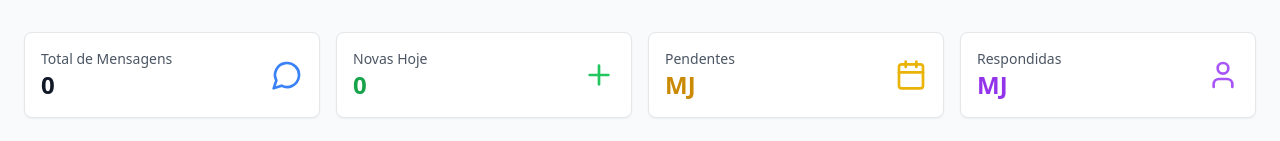
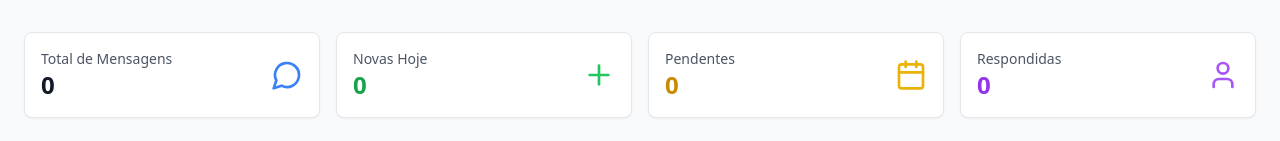
Before and after one commit to agrosmart030-lgtm/AgroSmart, a React (Vite) app in the folder frontend/: page /admin/FaqAdmin in a window 1280 px wide. Shown: the part 180-321 px from the top of the page. Built offline with nearby package versions, Linux system fonts and the light colour scheme; no server answers.

Commit message:
feat: template e configuração inicial da pagina FaQ 2

```diff
--- a/frontend/src/componentes/admin/faqAdmin/CartoesEstatisticasFaq.jsx
+++ b/frontend/src/componentes/admin/faqAdmin/CartoesEstatisticasFaq.jsx
@@ -3,6 +3,8 @@ import { MessageCircle, Plus, Calendar, User } from "lucide-react";
 
 const CartoesEstatisticasFaq = ({ faqs }) => {
   const total = faqs.length;
+  const pendentes = faqs.filter((faq) => faq.pendentes).length;
+  const respondidas = faqs.filter((faq) => faq.respondida).length;
   const novasHoje = faqs.filter((faq) => {
     const hoje = new Date();
     const dataFaq = new Date(faq.data_envio);
@@ -33,7 +35,7 @@ const CartoesEstatisticasFaq = ({ faqs }) => {
         <div className="flex items-center justify-between">
           <div>
             <p className="text-sm text-gray-600">Pendentes</p>
-            <p className="text-2xl font-bold text-yellow-600">MJ</p>
+            <p className="text-2xl font-bold text-yellow-600">{pendentes}</p>
           </div>
           <Calendar className="h-8 w-8 text-yellow-500" />
         </div>
@@ -42,7 +44,7 @@ const CartoesEstatisticasFaq = ({ faqs }) => {
         <div className="flex items-center justify-between">
           <div>
             <p className="text-sm text-gray-600">Respondidas</p>
-            <p className="text-2xl font-bold text-purple-600">MJ</p>
+            <p className="text-2xl font-bold text-purple-600">{respondidas}</p>
           </div>
           <User className="h-8 w-8 text-purple-500" />
         </div>
```
